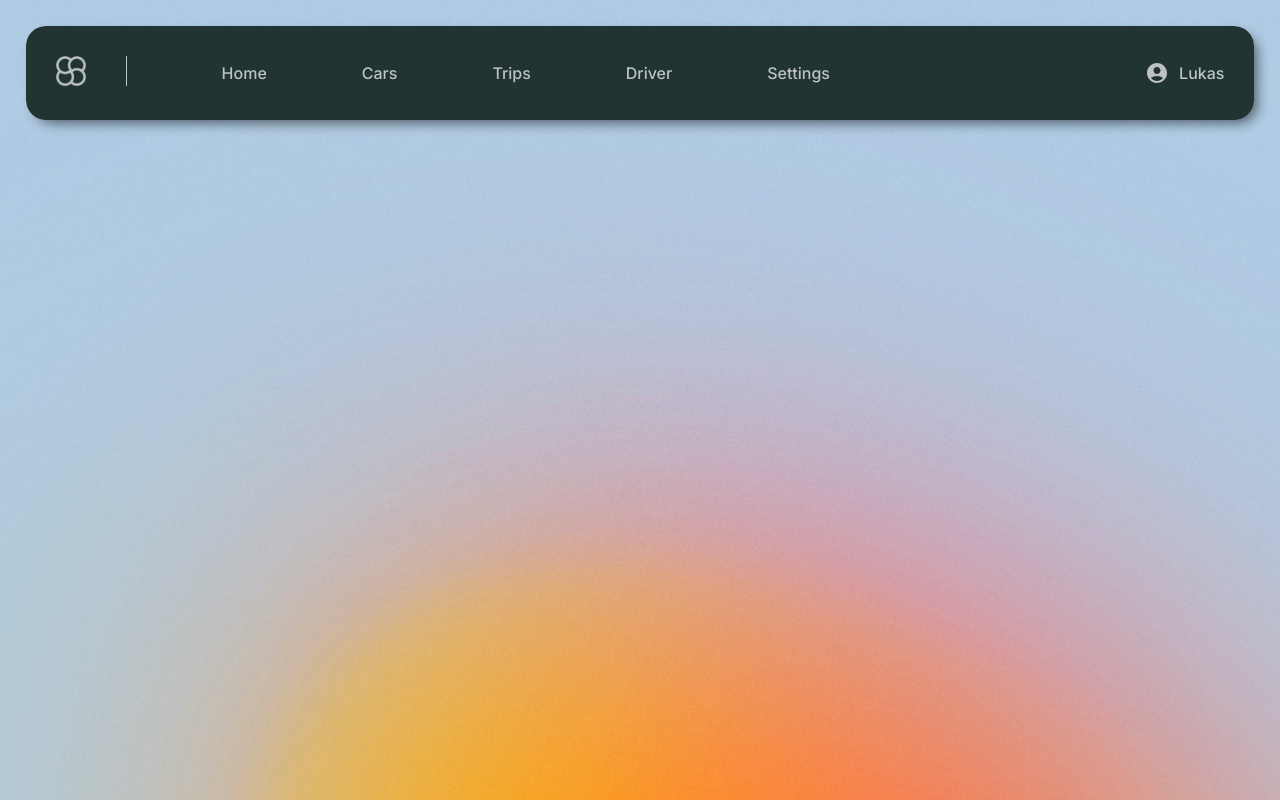
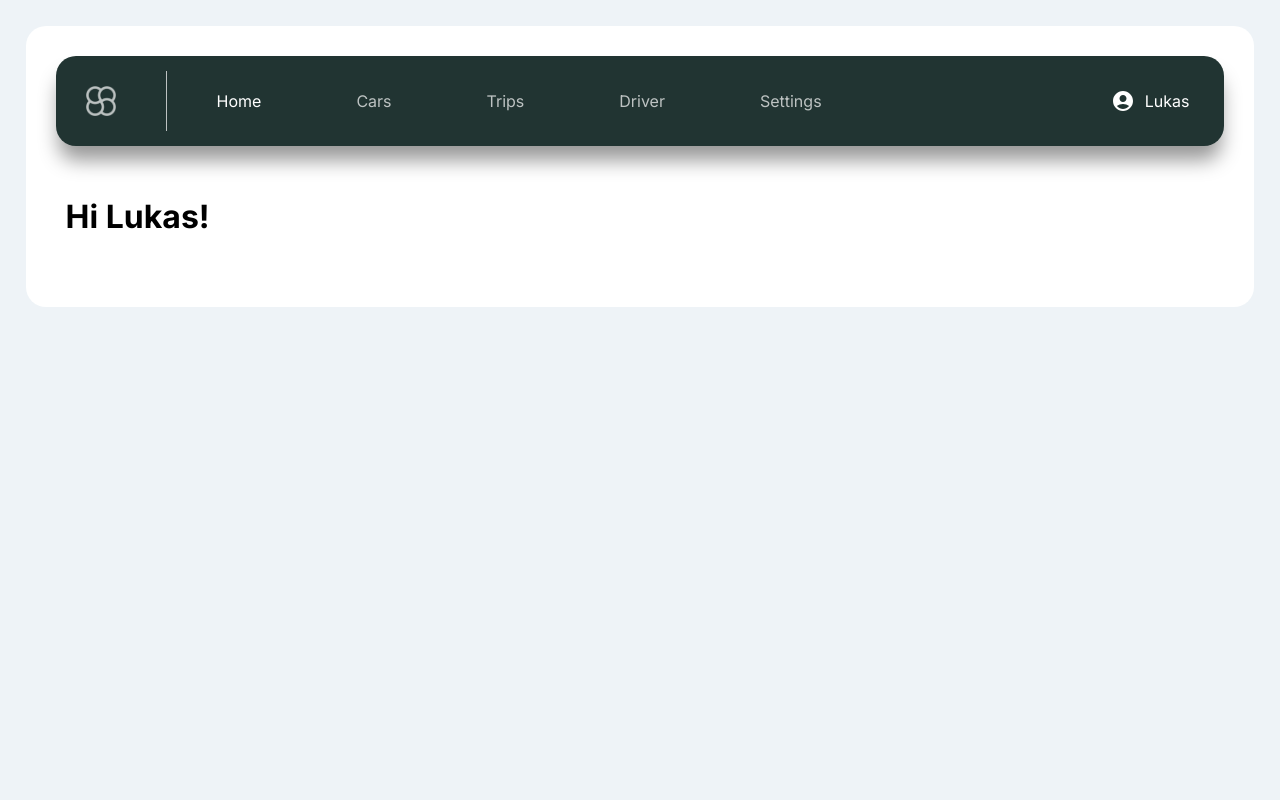
Before and after one commit to lukas-kraus/Fleetgrid, a React (Create React App) app in the folder frontend/: page / in a window 1280 px wide. Built offline with nearby package versions, Linux system fonts and the light colour scheme; no server answers.

Commit message:
Removed CarCard, added data grid, homepage

```diff
--- a/frontend/src/App.tsx
+++ b/frontend/src/App.tsx
@@ -10,6 +10,7 @@ import EditCar from "./components/EditCar";
 import Header from "./components/Header";
 import Login from "./components/Login";
 import useUser from "./hooks/useUser";
+import Home from "./components/Home";
 
 function App() {
     const {login} = useUser()
@@ -59,13 +60,16 @@ function App() {
         <>
             <BrowserRouter>
                 <Header/>
+                <main>
                     <Routes>
+                        <Route path="/" element={<Home/>}/>
                         <Route path="/login" element={<Login onLogin={login}/>}/>
                         <Route path="/cars" element={<CarGallery cars={cars}/>}/>
                         <Route path="/cars/add" element={<AddCar addCar={addCar}/>}/>
                         <Route path="/cars/:id" element={<CarDetails deleteCar={deleteCar}/>}/>
                         <Route path="/cars/:id/edit" element={<EditCar editCar={editCar}/>}/>
                     </Routes>
+                </main>
             </BrowserRouter>
         </>
     );
--- a/frontend/src/components/CarCard.css
+++ /dev/null
@@ -1,14 +0,0 @@
-.car-details {
-    margin: 20px;
-    padding: 20px;
-}
-
-ul, li {
-    padding: 0;
-}
-
-a {
-    text-decoration: none;
-    color: blue;
-    font-weight: bolder;
-}
--- a/frontend/src/components/CarCard.tsx
+++ /dev/null
@@ -1,21 +0,0 @@
-import {Car} from "../model/Car";
-import {Link} from "react-router-dom";
-import './CarCard.css';
-
-type Props = {
-    car: Car
-}
-
-export default function CarCard(props: Props) {
-    return (
-        <div className="car-details">
-            <ul>
-                <li><b>License plate:</b> {props.car.license_plate}</li>
-                <li><b>Model:</b> {props.car.model}</li>
-                <li><b>Status:</b> {props.car.status}</li>
-                <li><b>Color:</b> {props.car.color}</li>
-            </ul>
-            <Link to={props.car.id}>Details</Link>
-        </div>
-    )
-}
--- /dev/null
+++ b/frontend/src/components/CarGallery.css
@@ -0,0 +1,7 @@
+.MuiDataGrid-columnHeaderTitle {
+    font-weight: 600 !important;
+}
+
+.MuiDataGrid-root {
+    font-family: 'Inter', sans-serif !important;
+}
--- a/frontend/src/components/CarGallery.tsx
+++ b/frontend/src/components/CarGallery.tsx
@@ -1,18 +1,35 @@
 import {Car} from "../model/Car";
-import CarCard from "./CarCard";
+import {DataGrid, GridColDef} from '@mui/x-data-grid';
+import {NavLink} from "react-router-dom";
+import './CarGallery.css';
 
 type Props = {
     cars: Car[]
 }
 
 export default function CarGallery(props: Props) {
+
+    const rows = props.cars.map((car) => ({
+        id: car.id,
+        license_plate: car.license_plate,
+        model: car.model,
+        color: car.color,
+        status: car.status,
+    }));
+
+    const columns: GridColDef[] = [
+        {field: 'license_plate', headerName: 'License plate', flex: 1},
+        {field: 'model', headerName: 'Model', flex: 1},
+        {field: 'color', headerName: 'Color', flex: 1},
+        {field: 'status', headerName: 'Status', flex: 1},
+    ];
+
     return (
         <>
             <h1>All Cars</h1>
-            <div>
-                {
-                    props.cars.map((car) => <CarCard key={car.id} car={car}/>)
-                }
+            <NavLink to="/cars/add">Add car</NavLink>
+            <div style={{height: 300, width: '100%'}}>
+                <DataGrid rows={rows} columns={columns}/>
             </div>
         </>
     )
--- a/frontend/src/components/Header.css
+++ b/frontend/src/components/Header.css
@@ -5,9 +5,9 @@ header {
     height: 100%;
     background: #213432;
     border-radius: 20px;
-    -webkit-box-shadow: 6px 6px 14px -5px rgba(0, 0, 0, 0.38);
-    -moz-box-shadow: 6px 6px 14px -5px rgba(0, 0, 0, 0.38);
-    box-shadow: 6px 6px 14px -5px rgba(0, 0, 0, 0.38);
+    -webkit-box-shadow: 0 17px 20px -3px rgba(0, 0, 0, 0.41);
+    -moz-box-shadow: 0 17px 20px -3px rgba(0, 0, 0, 0.41);
+    box-shadow: 0 17px 20px -3px rgba(0, 0, 0, 0.41);
     font-weight: 300;
     color: #FFF;
 }
@@ -16,16 +16,21 @@ header {
     width: 30px;
     height: 30px;
     border-right: 1px solid #FFF;
-    padding-right: 40px;
+    padding-right: 50px;
+}
+
+header a:link:first-child, header a:visited:first-child {
+    margin-right: 20px;
 }
 
 header a:link, header a:visited {
     margin-right: 50px;
     opacity: 0.7;
     color: #FFF;
+    font-weight: 400;
 }
 
-header a:hover {
+header a:hover, header a.active:not(.logo) {
     opacity: 1;
 }
 
--- a/frontend/src/components/Header.tsx
+++ b/frontend/src/components/Header.tsx
@@ -6,12 +6,14 @@ import {NavLink} from "react-router-dom";
 export default function Header() {
     return (
         <header>
-            <NavLink to="/"><img src={logo} className="logo" alt="Fleetlink"/></NavLink>
+            <NavLink to="/" className="logo"><img src={logo}
+                                                  className="logo"
+                                                  alt="Fleetlink"/></NavLink>
             <NavLink to="/">Home</NavLink>
             <NavLink to="/cars">Cars</NavLink>
-            <NavLink to="#">Trips</NavLink>
-            <NavLink to="#">Driver</NavLink>
-            <NavLink to="#">Settings</NavLink>
+            <NavLink to="/trips">Trips</NavLink>
+            <NavLink to="/driver">Driver</NavLink>
+            <NavLink to="/settings">Settings</NavLink>
             <div className="user">
                 <NavLink to="#">
                     <AccountCircleIcon/> <span>Lukas</span>
--- /dev/null
+++ b/frontend/src/components/Home.tsx
@@ -0,0 +1,5 @@
+export default function Home() {
+    return (
+        <h1>Hi Lukas!</h1>
+    )
+}
--- a/frontend/src/index.css
+++ b/frontend/src/index.css
@@ -1,27 +1,26 @@
-@import url('https://fonts.googleapis.com/css2?family=Inter:wght@300;500;600;700;800&display=swap');
+@import url('https://fonts.googleapis.com/css2?family=Inter:wght@300;400;500;600;700;800&display=swap');
 
 body {
     margin: 0;
     font-family: 'Inter', sans-serif;
     font-weight: 300;
-    background: url("/public/background.jpg") no-repeat top;
     background-size: cover;
     padding: 2%;
+    background: #EEF3F7;
 }
 
 #root {
     background: #FFF;
+    padding: 30px;
     border-radius: 20px;
-    -webkit-box-shadow: 6px 6px 14px -5px rgba(0, 0, 0, 0.38);
-    -moz-box-shadow: 6px 6px 14px -5px rgba(0, 0, 0, 0.38);
-    box-shadow: 6px 6px 14px -5px rgba(0, 0, 0, 0.38);
 }
 
-code {
-    font-family: source-code-pro, Menlo, Monaco, Consolas, 'Courier New',
-    monospace;
+main {
+    padding: 30px 10px 20px 10px;
 }
 
 a:link, a:visited {
     color: #000;
+    text-decoration: none;
+    transition: all 100ms linear 100ms;
 }
```
Also changed, not shown: frontend/package.json (+5 -2 lines), 1 other file (tests, documents, lock files or other folders). Lines whose indentation alone changed are shown as unchanged.
